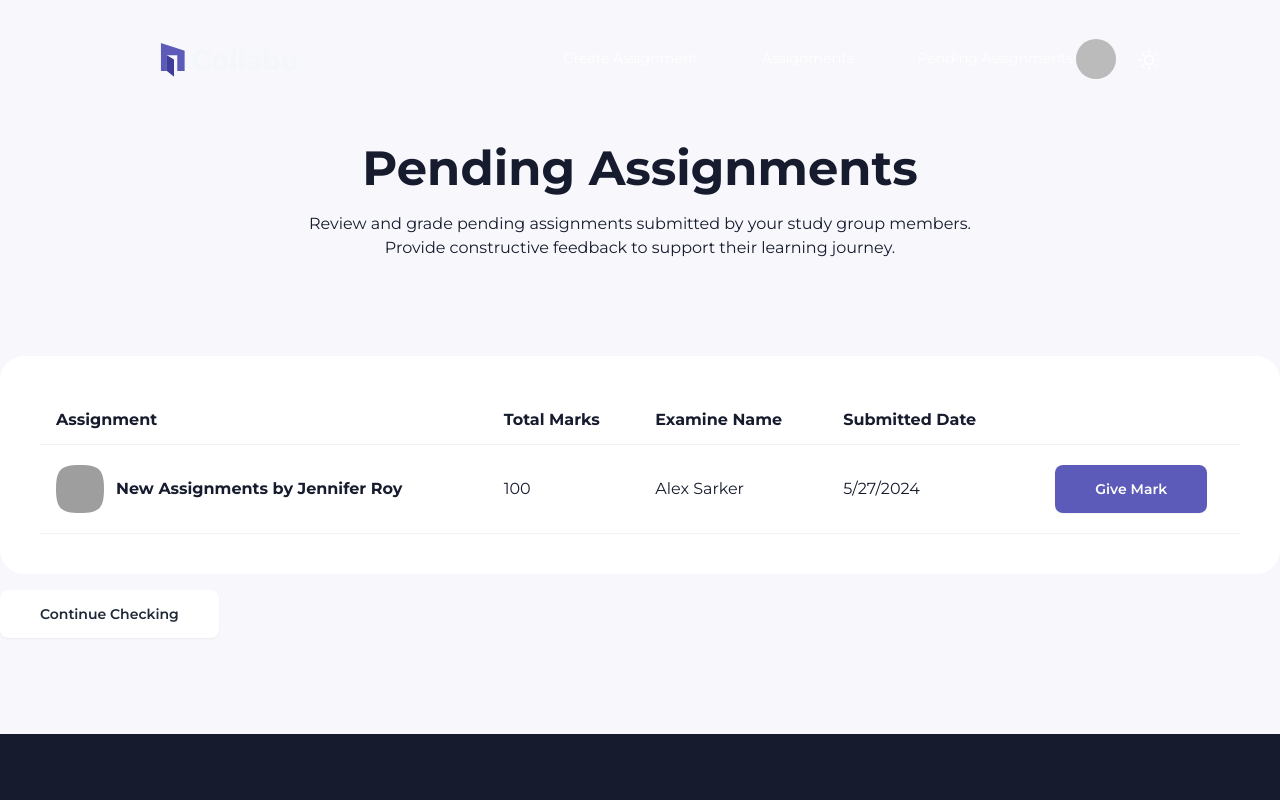
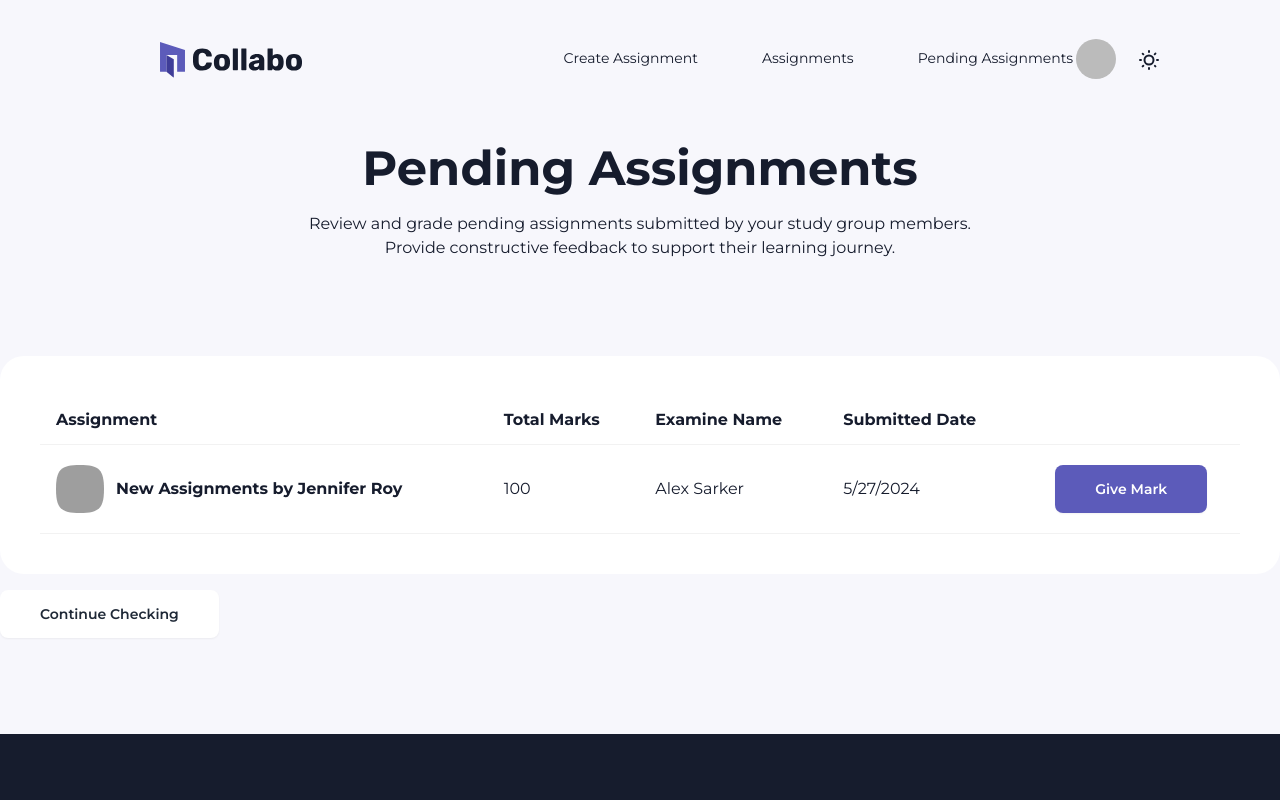
Before and after one commit to alexsarker/collabo-client, a React (Vite) app: page /pending in a window 1280 px wide. Shown: the top 800 px of the page. Built offline with nearby package versions, Linux system fonts and the light colour scheme; no server answers; sample sign-in values are in the browser's storage; grey boxes are pictures that could not be loaded.

Commit message:
navlabel added

```diff
--- /dev/null
+++ b/src/Controller/PrivatePage.jsx
@@ -0,0 +1,20 @@
+import { useContext } from "react";
+import { AuthContext } from "./AuthProvider";
+import { Navigate, useLocation } from "react-router-dom";
+import PropTypes from "prop-types";
+
+const PrivatePage = ({ children }) => {
+  const { user } = useContext(AuthContext);
+  const location = useLocation();
+  if (user) {
+    return children;
+  }
+
+  return <Navigate state={location.pathname} to="/login"></Navigate>;
+};
+
+export default PrivatePage;
+
+PrivatePage.propTypes = {
+  children: PropTypes.object,
+};
--- a/src/Pages/AssignmentDetail.jsx
+++ b/src/Pages/AssignmentDetail.jsx
@@ -1,10 +1,10 @@
 import { Link } from "react-router-dom";
-import Navbar from "../Shared/Navbar";
+import NavLabel from "../Shared/NavLabel";
 
 const AssignmentDetail = () => {
   return (
     <div>
-      <Navbar></Navbar>
+      <NavLabel></NavLabel>
       <div className="max-w-[1200px] mx-auto pt-6">
         <img
           src="/src/assets/PastedGraphic-1-636x358 1.png"
--- a/src/Pages/Assignments.jsx
+++ b/src/Pages/Assignments.jsx
@@ -1,10 +1,11 @@
 import { Link } from "react-router-dom";
-import Navbar from "../Shared/Navbar";
+import NavLabel from "../Shared/NavLabel";
+
 
 const Assignments = () => {
   return (
     <div className="bg-back">
-      <Navbar></Navbar>
+      <NavLabel></NavLabel>
       <div className="max-w-[700px] text-center mx-auto pt-6">
         <h2 className=" pb-5 text-5xl font-bold">Explore Assignments</h2>
         <p>
--- a/src/Pages/CreatePage.jsx
+++ b/src/Pages/CreatePage.jsx
@@ -1,9 +1,9 @@
-import Navbar from "../Shared/Navbar";
+import NavLabel from "../Shared/NavLabel";
 
 const CreatePage = () => {
   return (
     <div className="bg-back">
-      <Navbar></Navbar>
+      <NavLabel></NavLabel>
       <div className="max-w-[700px] text-center mx-auto pt-6">
         <h2 className=" pb-5 text-5xl font-bold">Create Assignment</h2>
         <p>
--- a/src/Pages/GradingPage.jsx
+++ b/src/Pages/GradingPage.jsx
@@ -1,10 +1,10 @@
 import { FaUser } from "react-icons/fa";
-import Navbar from "../Shared/Navbar";
+import NavLabel from "../Shared/NavLabel";
 
 const GradingPage = () => {
   return (
     <div className="bg-back">
-      <Navbar></Navbar>
+      <NavLabel></NavLabel>
       <div className="max-w-[700px] text-center mx-auto pt-6">
         <h2 className=" pb-5 text-5xl font-bold">Submit Assignment</h2>
         <p>
--- a/src/Pages/MySubmit.jsx
+++ b/src/Pages/MySubmit.jsx
@@ -1,10 +1,10 @@
 import { Link } from "react-router-dom";
-import Navbar from "../Shared/Navbar";
+import NavLabel from "../Shared/NavLabel";
 
 const MySubmit = () => {
   return (
     <div className="bg-back">
-      <Navbar></Navbar>
+      <NavLabel></NavLabel>
       <div className="max-w-[700px] text-center mx-auto pt-6">
         <h2 className=" pb-5 text-5xl font-bold">My Submitted Assignments</h2>
         <p>
--- a/src/Pages/Pending.jsx
+++ b/src/Pages/Pending.jsx
@@ -1,10 +1,10 @@
 import { Link } from "react-router-dom";
-import Navbar from "../Shared/Navbar";
+import NavLabel from "../Shared/NavLabel";
 
 const Pending = () => {
   return (
     <div className="bg-back">
-      <Navbar></Navbar>
+      <NavLabel></NavLabel>
       <div className="max-w-[700px] text-center mx-auto pt-6">
         <h2 className=" pb-5 text-5xl font-bold">Pending Assignments</h2>
         <p>
--- a/src/Pages/SubmitPage.jsx
+++ b/src/Pages/SubmitPage.jsx
@@ -1,9 +1,9 @@
-import Navbar from "../Shared/Navbar";
+import NavLabel from "../Shared/NavLabel";
 
 const SubmitPage = () => {
   return (
     <div className="bg-back">
-      <Navbar></Navbar>
+      <NavLabel></NavLabel>
       <div className="max-w-[700px] text-center mx-auto pt-6">
         <h2 className=" pb-5 text-5xl font-bold">Submit Assignment</h2>
         <p>
--- a/src/Pages/UpdatePage.jsx
+++ b/src/Pages/UpdatePage.jsx
@@ -1,9 +1,9 @@
-import Navbar from "../Shared/Navbar";
+import NavLabel from "../Shared/NavLabel";
 
 const UpdatePage = () => {
   return (
     <div className="bg-back">
-      <Navbar></Navbar>
+      <NavLabel></NavLabel>
       <div className="max-w-[700px] text-center mx-auto pt-6">
         <h2 className=" pb-5 text-5xl font-bold">Update Assignment</h2>
         <p>
--- /dev/null
+++ b/src/Shared/NavLabel.jsx
@@ -0,0 +1,219 @@
+import { Link, useLocation, useNavigate } from "react-router-dom";
+import LogoBlack from "/src/assets/logoblack.svg";
+import { useContext, useEffect, useState } from "react";
+import { AuthContext } from "../Controller/AuthProvider";
+import { Tooltip } from "react-tooltip";
+import toast, { Toaster } from "react-hot-toast";
+
+const NavLabel = () => {
+  const { user, logOut } = useContext(AuthContext);
+  const location = useLocation();
+  const navigate = useNavigate();
+  const [theme, setTheme] = useState(
+    localStorage.getItem("theme") ? localStorage.getItem("theme") : "light"
+  );
+
+  const handleToggle = (e) => {
+    if (e.target.checked) {
+      setTheme("dark");
+    } else {
+      setTheme("light");
+    }
+  };
+
+  useEffect(() => {
+    localStorage.setItem("theme", theme);
+    const localTheme = localStorage.getItem("theme");
+    document.querySelector("html").setAttribute("data-theme", localTheme);
+  }, [theme]);
+
+  const logOutHandler = () => {
+    logOut()
+      .then(() => {
+        navigate(location?.state ? location.state : "/login");
+        toast.success("Logout Successfully");
+      })
+      .catch(() => {
+        toast.error("Something Wrong!");
+      });
+  };
+
+  return (
+    <div className="navbar bg-transparent py-8 px-2 md:px-20 lg:px-40">
+      <div className="navbar-start">
+        <div className="dropdown">
+          <div tabIndex={0} role="button" className="btn btn-ghost lg:hidden">
+            <svg
+              xmlns="http://www.w3.org/2000/svg"
+              className="h-5 w-5"
+              fill="none"
+              viewBox="0 0 24 24"
+              stroke="currentColor"
+            >
+              <path
+                strokeLinecap="round"
+                strokeLinejoin="round"
+                strokeWidth="2"
+                d="M4 6h16M4 12h8m-8 6h16"
+              />
+            </svg>
+          </div>
+          <ul
+            tabIndex={0}
+            className="menu menu-sm dropdown-content mt-3 z-[20] p-2 shadow bg-base-100 rounded-box w-52"
+          >
+            {user ? (
+              <>
+                <li>
+                  <Link to="/createPage">Create Assignment</Link>
+                </li>
+                <li>
+                  <Link to="/assignments">Assignments</Link>
+                </li>
+                <li>
+                  <Link to="/pending">Pending Assignments</Link>
+                </li>
+                <li>
+                  <Link to="/aboutUs">About Us</Link>
+                </li>
+              </>
+            ) : (
+              <>
+                <li>
+                  <Link to="/assignments" className="mr-8">
+                    Assignments
+                  </Link>
+                </li>
+                <li>
+                  <Link to="/aboutUs" className="mr-8">
+                    About Us
+                  </Link>
+                </li>
+              </>
+            )}
+          </ul>
+        </div>
+        <Link to="/">
+          <img src={LogoBlack} alt="logo" className="w-36" />
+        </Link>
+      </div>
+      <div className="navbar-end">
+        <ul className="menu menu-horizontal px-2 hidden lg:block">
+          <div className="flex">
+            {user ? (
+              <>
+                <li>
+                  <Link to="/createPage" className="mr-8">
+                    Create Assignment
+                  </Link>
+                </li>
+                <li>
+                  <Link to="/assignments" className="mr-8">
+                    Assignments
+                  </Link>
+                </li>
+                <li>
+                  <Link to="/pending" className="mr-8">
+                    Pending Assignments
+                  </Link>
+                </li>
+                <li>
+                  <label className="swap swap-rotate">
+                    {/* this hidden checkbox controls the state */}
+                    <input
+                      type="checkbox"
+                      className="theme-controller"
+                      value="synthwave"
+                      onChange={handleToggle}
+                    />
+
+                    {/* sun icon */}
+                    <svg
+                      className="swap-off fill-current w-6 h-6"
+                      xmlns="http://www.w3.org/2000/svg"
+                      viewBox="0 0 24 24"
+                    >
+                      <path d="M5.64,17l-.71.71a1,1,0,0,0,0,1.41,1,1,0,0,0,1.41,0l.71-.71A1,1,0,0,0,5.64,17ZM5,12a1,1,0,0,0-1-1H3a1,1,0,0,0,0,2H4A1,1,0,0,0,5,12Zm7-7a1,1,0,0,0,1-1V3a1,1,0,0,0-2,0V4A1,1,0,0,0,12,5ZM5.64,7.05a1,1,0,0,0,.7.29,1,1,0,0,0,.71-.29,1,1,0,0,0,0-1.41l-.71-.71A1,1,0,0,0,4.93,6.34Zm12,.29a1,1,0,0,0,.7-.29l.71-.71a1,1,0,1,0-1.41-1.41L17,5.64a1,1,0,0,0,0,1.41A1,1,0,0,0,17.66,7.34ZM21,11H20a1,1,0,0,0,0,2h1a1,1,0,0,0,0-2Zm-9,8a1,1,0,0,0-1,1v1a1,1,0,0,0,2,0V20A1,1,0,0,0,12,19ZM18.36,17A1,1,0,0,0,17,18.36l.71.71a1,1,0,0,0,1.41,0,1,1,0,0,0,0-1.41ZM12,6.5A5.5,5.5,0,1,0,17.5,12,5.51,5.51,0,0,0,12,6.5Zm0,9A3.5,3.5,0,1,1,15.5,12,3.5,3.5,0,0,1,12,15.5Z" />
+                    </svg>
+
+                    {/* moon icon */}
+                    <svg
+                      className="swap-on fill-current w-6 h-6"
+                      xmlns="http://www.w3.org/2000/svg"
+                      viewBox="0 0 24 24"
+                    >
+                      <path d="M21.64,13a1,1,0,0,0-1.05-.14,8.05,8.05,0,0,1-3.37.73A8.15,8.15,0,0,1,9.08,5.49a8.59,8.59,0,0,1,.25-2A1,1,0,0,0,8,2.36,10.14,10.14,0,1,0,22,14.05,1,1,0,0,0,21.64,13Zm-9.5,6.69A8.14,8.14,0,0,1,7.08,5.22v.27A10.15,10.15,0,0,0,17.22,15.63a9.79,9.79,0,0,0,2.1-.22A8.11,8.11,0,0,1,12.14,19.73Z" />
+                    </svg>
+                  </label>
+                </li>
+              </>
+            ) : (
+              <>
+                <li>
+                  <Link to="/assignments" className="mr-8">
+                    Assignments
+                  </Link>
+                </li>
+                <li>
+                  <Link to="/aboutUs" className="mr-8">
+                    About Us
+                  </Link>
+                </li>
+              </>
+            )}
+          </div>
+        </ul>
+
+        {user ? (
+          <div className="dropdown dropdown-end">
+            <div
+              tabIndex={0}
+              role="button"
+              className="btn btn-ghost btn-circle avatar"
+            >
+              <div className="w-10 rounded-full">
+                <a
+                  data-tooltip-id="my-tooltip"
+                  data-tooltip-content={user.displayName}
+                  data-tooltip-place="bottom"
+                >
+                  <img
+                    alt="Tailwind CSS Navbar component"
+                    src={user.photoURL}
+                  />
+                </a>
+                <Tooltip id="my-tooltip" />
+              </div>
+            </div>
+            <ul
+              tabIndex={0}
+              className="menu menu-sm dropdown-content mt-3 z-[1] p-2 shadow bg-base-100 rounded-box w-52"
+            >
+              <li>
+                <Link to="/mySubmit">My Attempted Assignments</Link>
+              </li>
+              <li>
+                <Link to="/aboutUs">About Us</Link>
+              </li>
+              <li>
+                <a onClick={() => logOutHandler()}>Logout</a>
+              </li>
+            </ul>
+          </div>
+        ) : (
+          <Link
+            to="/login"
+            className="btn bg-button border-none px-8 hover:bg-[#31308F]"
+          >
+            Login
+          </Link>
+        )}
+      </div>
+      <div>
+        <Toaster position="top-right" reverseOrder={false} />
+      </div>
+    </div>
+  );
+};
+
+export default NavLabel;
--- a/src/main.jsx
+++ b/src/main.jsx
@@ -3,6 +3,7 @@ import * as ReactDOM from "react-dom/client";
 import { createBrowserRouter, RouterProvider } from "react-router-dom";
 import "./index.css";
 import Root from "./Controller/Root";
+import PrivatePage from "./Controller/PrivatePage";
 import ErrorPage from "./Pages/ErrorPage";
 import Home from "./Pages/Home";
 import Login from "./Pages/Login";
@@ -38,7 +39,11 @@ const router = createBrowserRouter([
       },
       {
         path: "/createPage",
-        element: <CreatePage />,
+        element: (
+          <PrivatePage>
+            <CreatePage />
+          </PrivatePage>
+        ),
       },
       {
         path: "/updatePage",
@@ -62,11 +67,19 @@ const router = createBrowserRouter([
       },
       {
         path: "/mySubmit",
-        element: <MySubmit />,
+        element: (
+          <PrivatePage>
+            <MySubmit />
+          </PrivatePage>
+        ),
       },
       {
         path: "/pending",
-        element: <Pending />,
+        element: (
+          <PrivatePage>
+            <Pending />
+          </PrivatePage>
+        ),
       },
       {
         path: "/aboutUs",
```
Also changed, not shown: src/assets/logoblack.svg (added).
